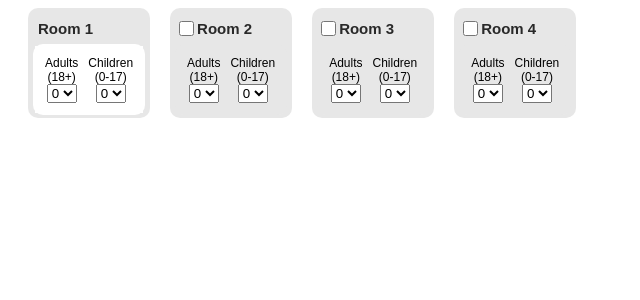
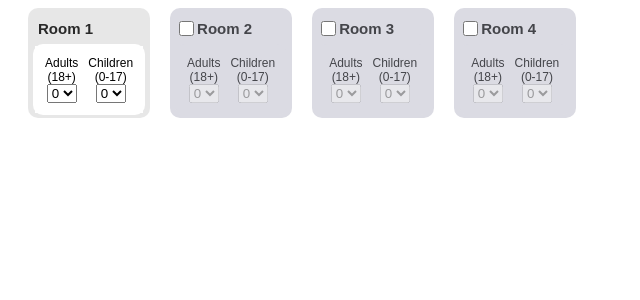
Before and after one commit to slushiestand/room-reservation, a Next.js app: page / in a window 1280 px wide. Shown: the top 300 px of the page, without its empty margins (0-640 px from the left). Built offline with nearby package versions, Linux system fonts and the light colour scheme.

Commit message:
disable drop down when not checked

```diff
--- a/components/checkBox.js
+++ b/components/checkBox.js
@@ -6,6 +6,9 @@ const Input = styled.input`
   {
     width: 15px;
     height: 15px;
+    -webkit-box-shadow: none;
+    -moz-box-shadow: none;
+    box-shadow: none;
 
 
   }
--- a/components/home.js
+++ b/components/home.js
@@ -37,7 +37,9 @@ render() {
       <Room room={'Room 2'} handleClick={this.handleClickBox2} checked={theState.check2}/>
       <Room room={'Room 3'} handleClick={this.handleClickBox3} checked={theState.check3}/>
       <Room room={'Room 4'} handleClick={this.props.checkBox4} checked={theState.check4}/>
+
     </PageContainer>
+
   )
 }
 }
--- a/components/room.js
+++ b/components/room.js
@@ -2,12 +2,15 @@ import React, { Component } from 'react'
 import styled from 'styled-components'
 import SelectBox from './selectBox'
 import CheckBox from './checkBox'
+import StyledBox from './styledBox'
+
 
 const Container = styled.div`
     display: flex;
     flex-direction: column;
     margin-left: 20px;
-    background-color: #E7E7E7;
+    background-color: ${props => props.checked == true ? '#E7E7E7' : '#DBDBE3'};
+    color: ${props => props.checked == true ? '#292929' : '#44454A'};
     font-family: Arial;
     padding: 5px;
     border-radius: 10px;
@@ -20,11 +23,9 @@ const Container = styled.div`
     align-items: center;
     margin-bottom: 5px;
     margin-top: 5px;
-
   `;
 
   const Title = styled.div`
-    color: #292929;
     text-align: left;
     font-weight: bold;
     font-size: 15px;
@@ -36,7 +37,8 @@ const Container = styled.div`
     flex-direction: row;
     align-items: center;
     justify-content: center;
-    background-color: ${props => props.checked == true ? '#FFFFFF' : '#E7E7E7'};
+    background-color: ${props => props.checked == true ? '#FFFFFF' : '#DBDBE3'};
+    color: ${props => props.checked == true ? '#292929' : '#44454A'};
     border-radius: 10px;
     padding: 2px;
 
@@ -44,7 +46,7 @@ const Container = styled.div`
 `;
 
   const AdultsSection = styled.div`
-    background-color: ${props => props.checked == true ? '#FFFFFF' : '#E7E7E7'};
+    background-color: ${props => props.checked == true ? '#FFFFFF' : '#DBDBE3'};
     flex-direction: column;
     text-align: center;
     font-size: 12px;
@@ -54,7 +56,7 @@ const Container = styled.div`
   `;
 
   const ChildrenSection = styled.div`
-    background-color: ${props => props.checked == true ? '#FFFFFF' : '#E7E7E7'};
+    background-color: ${props => props.checked == true ? '#FFFFFF' : '#DBDBE3'};
     flex-direction: column;
     text-align: center;
     font-size: 12px;
@@ -74,15 +76,15 @@ const Container = styled.div`
   export default class Room extends Component {
     render() {
       return (
-          <Container>
-            <TitleContainer>
+          <Container checked={this.props.checked}>
+            <TitleContainer >
             <CheckBox
               checked={this.props.checked}
               handleChange={this.props.handleClick}
             />
             <Title>  {this.props.room} </Title>
             </TitleContainer>
-            <RoomsContainer checked={this.props.checked}>
+            <RoomsContainer >
               <AdultsSection checked={this.props.checked}>
                 <UnorderedList>
                   <ListItem>
@@ -92,7 +94,7 @@ const Container = styled.div`
                   (18+)
                   </ListItem>
                 </UnorderedList>
-                <SelectBox />
+                <SelectBox checked={this.props.checked}/>
               </AdultsSection>
 
               <ChildrenSection checked={this.props.checked}>
@@ -104,7 +106,7 @@ const Container = styled.div`
                     (0-17)
                   </ListItem>
                 </UnorderedList>
-                <SelectBox />
+                <SelectBox checked={this.props.checked}/>
               </ChildrenSection>
             </RoomsContainer>
 
--- a/components/selectBox.js
+++ b/components/selectBox.js
@@ -1,5 +1,4 @@
 import React, { Component } from 'react'
-
 
 export default class SelectBox extends Component {
     state = {
@@ -17,6 +16,7 @@ export default class SelectBox extends Component {
               <select
               value={this.state.selectValue}
               onChange={this.handleChange}
+              disabled={this.props.checked == false}
               >
                 <option value="0">0</option>
                 <option value="1">1</option>
--- /dev/null
+++ b/components/styledBox.js
@@ -0,0 +1,58 @@
+import React from 'react';
+import styled from 'styled-components';
+
+const HiddenCheckbox = styled.input.attrs({ type: 'checkbox' })`
+  // Hide checkbox visually but remain accessible to screen readers.
+  // Source: https://polished.js.org/docs/#hidevisually
+  border: 0;
+  clip: rect(0 0 0 0);
+  clippath: inset(50%);
+  height: 1px;
+  margin: -1px;
+  overflow: hidden;
+  padding: 0;
+  position: absolute;
+  white-space: nowrap;
+  width: 1px;
+`
+
+const StyledCheckbox = styled.div`
+  display: inline-block;
+  width: 16px;
+  height: 16px;
+  background: ${props => props.checked ? 'salmon' : 'papayawhip'}
+  border-radius: 3px;
+  transition: all 150ms;
+
+  ${HiddenCheckbox}:focus + & {
+    box-shadow: 0 0 0 3px pink;
+  }
+
+  ${Icon} {
+    visibility: ${props => props.checked ? 'visible' : 'hidden'}
+  }
+`
+
+const CheckboxContainer = styled.div`
+  display: inline-block;
+  vertical-align: middle;
+`
+
+const Icon = styled.svg`
+  fill: none;
+  stroke: white;
+  stroke-width: 2px;
+`
+
+const StyledBox = ({ className, checked, ...props }) => (
+    <CheckboxContainer className={className}>
+      <HiddenCheckbox checked={props.checked} />
+      <StyledCheckbox checked={props.checked}>
+        <Icon viewBox="0 0 24 24">
+          <polyline points="20 6 9 17 4 12" />
+        </Icon>
+      </StyledCheckbox>
+    </CheckboxContainer>
+  )
+
+export default StyledBox
```
Also changed, not shown: package.json (+6 -2 lines), 1 other file (tests, documents, lock files or other folders).
